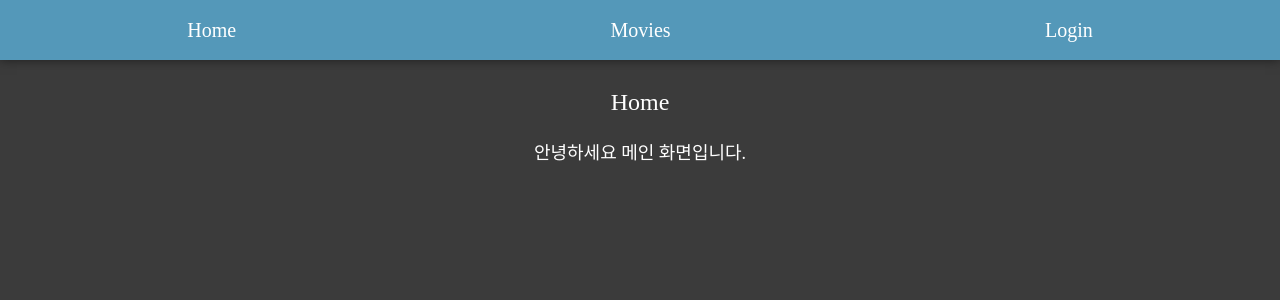
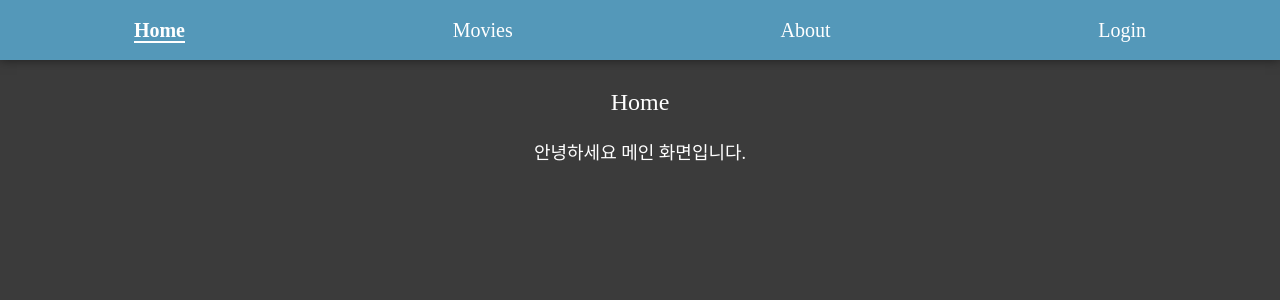
Before and after one commit to jieunheo/react-mini-project, a React (Create React App) app: page / in a window 1280 px wide. Shown: the top 300 px of the page. Built offline with nearby package versions, Linux system fonts and the light colour scheme.

Commit message:
현재 페이지인 경우 네비게이션 스타일 주기

```diff
--- a/src/components/UI/Navigator.js
+++ b/src/components/UI/Navigator.js
@@ -1,39 +1,46 @@
 import React from "react";
-import { Link } from "react-router-dom";
+import { Link, useLocation } from "react-router-dom";
 
 import classes from './Navigator.module.css';
 
 const Navigator = ({ login }) => {
+  const location = useLocation();
+  const pathName = location.pathname;
   return (
     <nav className={classes.nav}>
       <ul>
         <li>
           <Link to="/">
-            <a>Home</a>
+            <a className={pathName === '/' && classes.path}>Home</a>
           </Link>
         </li>
         <li>
           <Link to="/movies">
-            <a>Movies</a>
+            <a className={pathName === '/movies' && classes.path}>Movies</a>
+          </Link>
+        </li>
+        <li>
+          <Link to="/about">
+            <a className={pathName === '/about' && classes.path}>About</a>
           </Link>
         </li>
         {
           !login ? (
             <li>
               <Link to="/login">
-                <a>Login</a>
+                <a className={pathName === '/login' && classes.path}>Login</a>
               </Link>
             </li>
           ) : (
             <>
               <li>
                 <Link to="/todo">
-                  <a>To Do List</a>
+                  <a className={pathName === '/todo' && classes.path}>To Do List</a>
                 </Link>
               </li>
               <li>
                 <Link to="/profile">
-                  <a>Profile</a>
+                  <a className={pathName === '/profile' && classes.path}>Profile</a>
                 </Link>
               </li>
             </>
--- a/src/components/UI/Navigator.module.css
+++ b/src/components/UI/Navigator.module.css
@@ -14,3 +14,8 @@
   padding: 20px 0;
   box-shadow: 0 0 10px rgba(0, 0, 0, 0.5);
 }
+
+.path {
+  font-weight: 700;
+  border-bottom: 2px solid white;
+}
```
